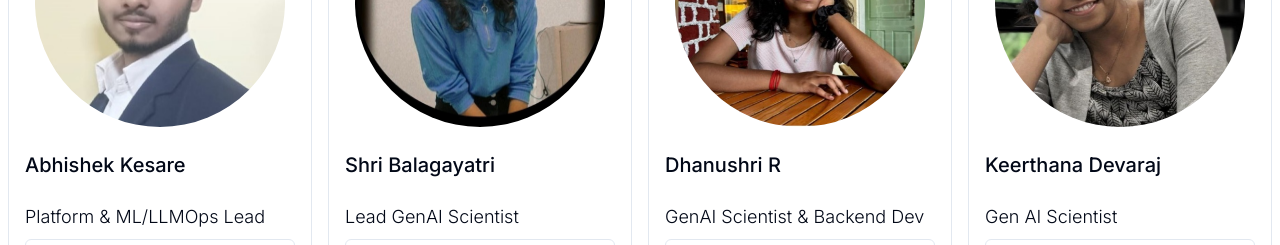
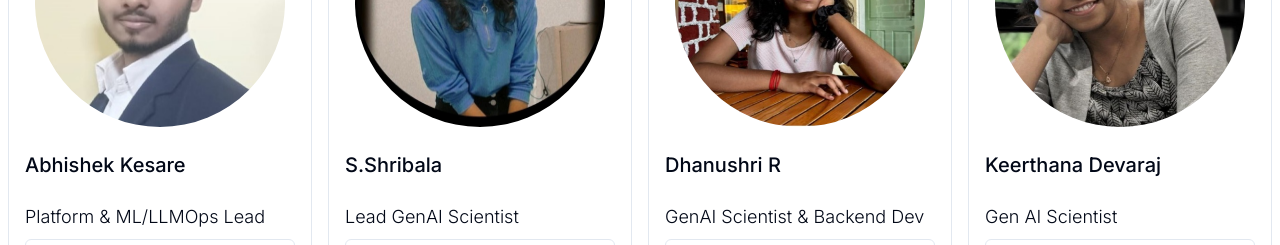
Before and after one commit to Avarta-Life/avarta_app, a Next.js app: page /web/team in a window 1280 px wide. Shown: the part 1520-1765 px from the top of the page. Built offline with nearby package versions, Linux system fonts and the light colour scheme.

Commit message:
Update page.tsx Shribala name change
Update page.tsx Shribala name change

```diff
--- a/src/app/web/team/page.tsx
+++ b/src/app/web/team/page.tsx
@@ -133,7 +133,7 @@ const team = [
     image: "/assets/team/abhishek.png",
   },
   {
-    title: "Shri Balagayatri",
+    title: "S.Shribala",
     desig: "Lead GenAI Scientist",
     email: "sribalagayatri@gmail.com",
     linkedin: "http://www.linkedin.com/in/sshribala",
```
